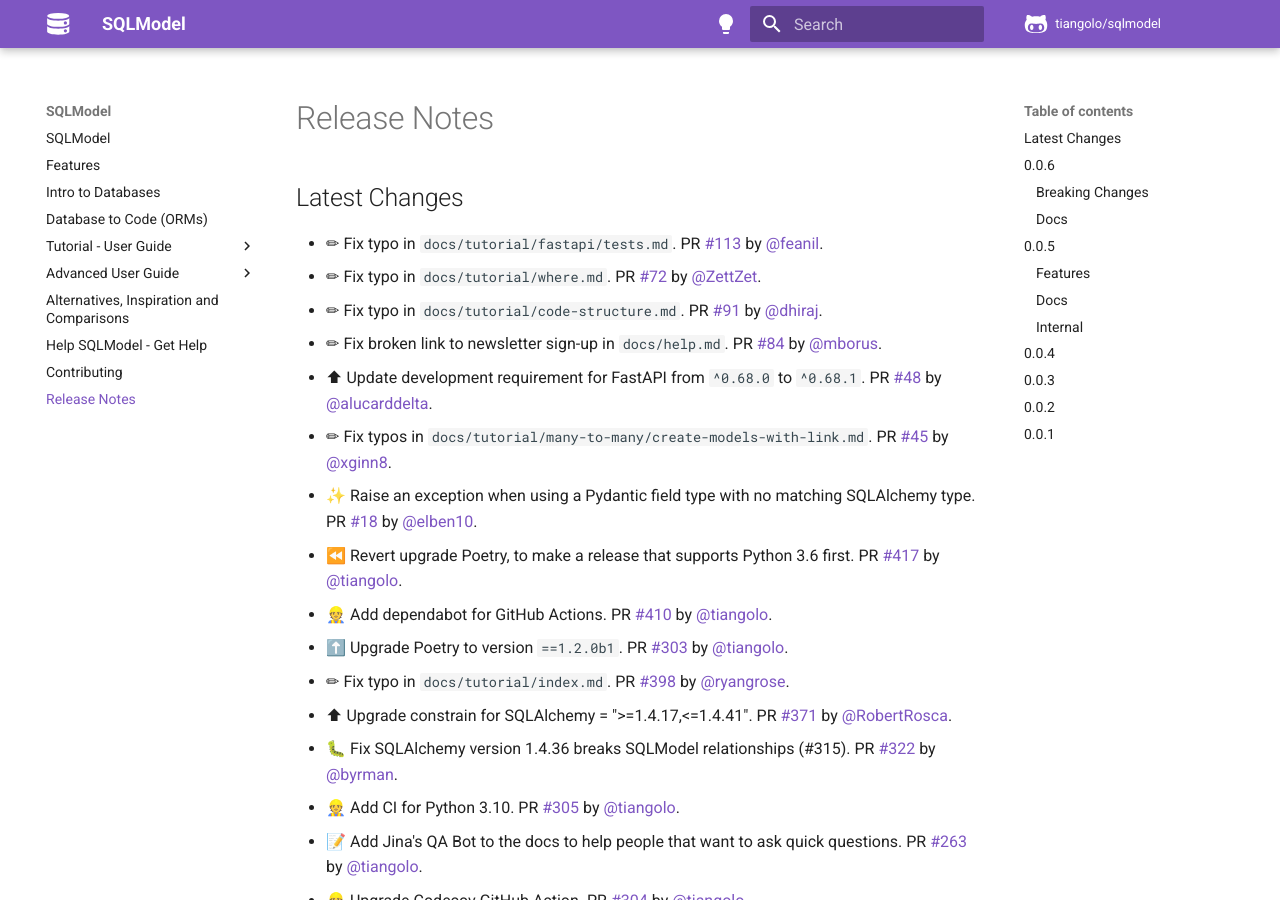
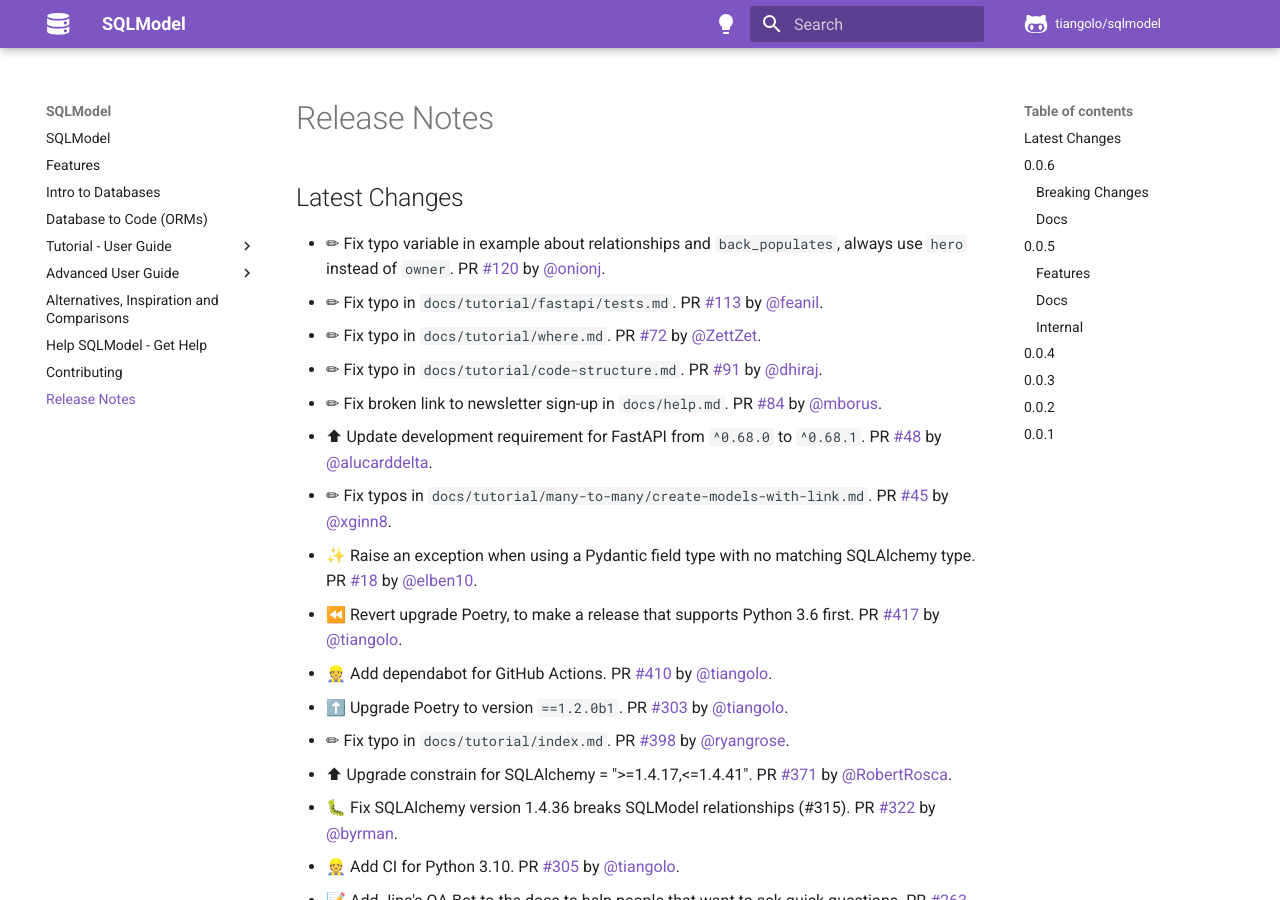
Before and after one commit to sztrakabalint/fastapi-sqlmodel, an MkDocs documentation site: the page built from docs/release-notes.md, in a window 1280 px wide and 900 px high. Built offline with MkDocs 1.6.1 and Material for MkDocs 9.7.7, drawn with Linux system fonts in a browser that asks for light colours; comment, search, counter and statistics services are not loaded.

Commit message:
📝 Update release notes

```diff
--- a/docs/release-notes.md
+++ b/docs/release-notes.md
@@ -2,6 +2,7 @@
 
 ## Latest Changes
 
+* ✏ Fix typo variable in example about relationships and `back_populates`, always use `hero` instead of `owner`. PR [#120](https://github.com/tiangolo/sqlmodel/pull/120) by [@onionj](https://github.com/onionj).
 * ✏ Fix typo in `docs/tutorial/fastapi/tests.md`. PR [#113](https://github.com/tiangolo/sqlmodel/pull/113) by [@feanil](https://github.com/feanil).
 * ✏ Fix typo in `docs/tutorial/where.md`. PR [#72](https://github.com/tiangolo/sqlmodel/pull/72) by [@ZettZet](https://github.com/ZettZet).
 * ✏ Fix typo in `docs/tutorial/code-structure.md`. PR [#91](https://github.com/tiangolo/sqlmodel/pull/91) by [@dhiraj](https://github.com/dhiraj).
```
